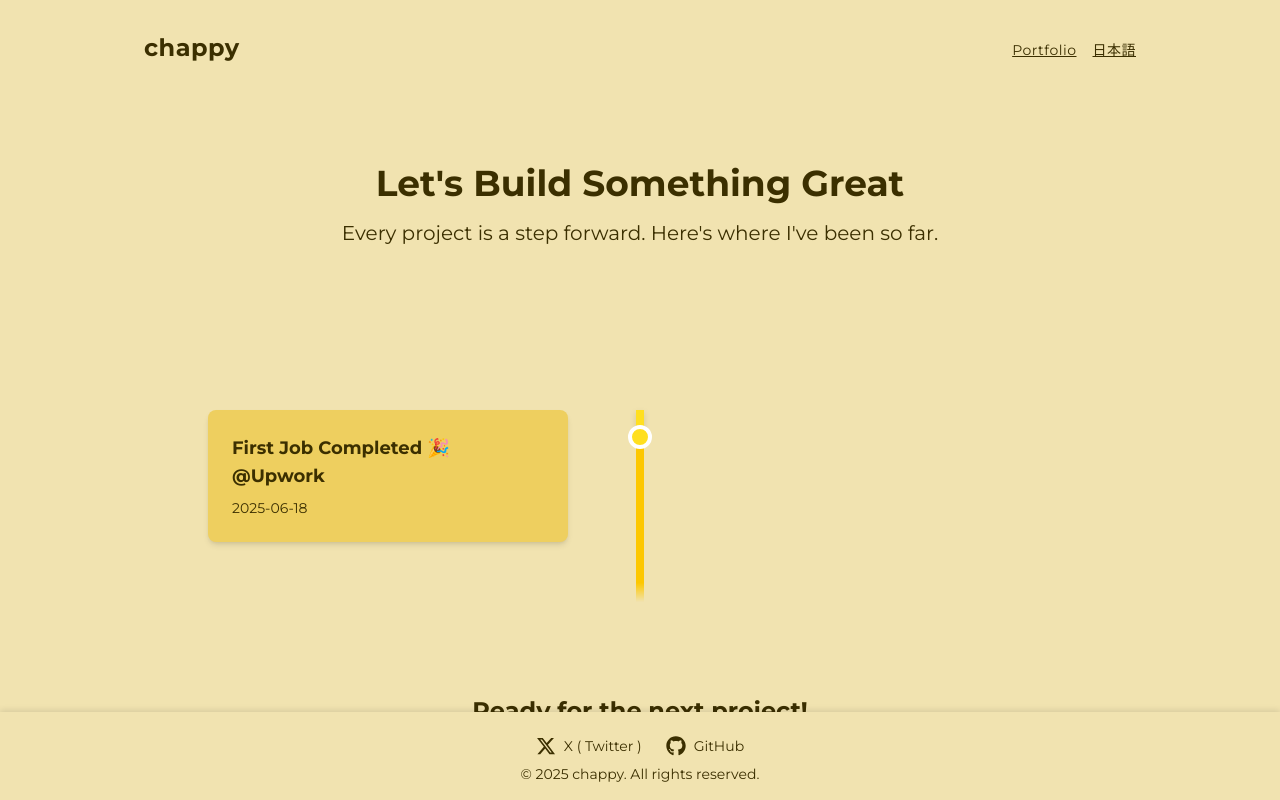
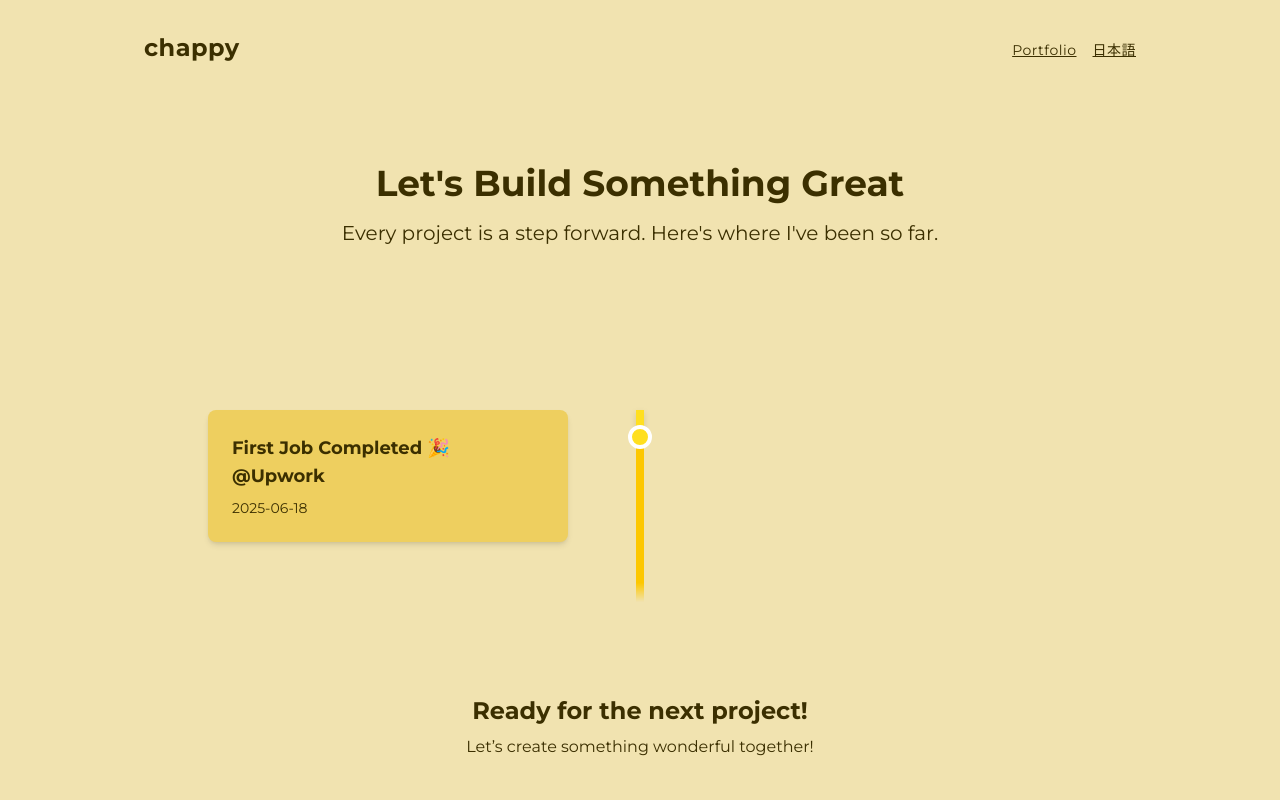
Before and after one commit to chappy-666/chappy-666.github.io, a Next.js app in the folder src/: page /portfolio in a window 1280 px wide. Shown: the top 800 px of the page. Built offline with nearby package versions, Linux system fonts and the light colour scheme.

Commit message:
padding adjustment

```diff
--- a/src/app/frame/footer.tsx
+++ b/src/app/frame/footer.tsx
@@ -1,7 +1,7 @@
 import { FaXTwitter, FaGithub } from "react-icons/fa6";
 export default function Footer() {
   return (
-    <footer className="fixed bottom-0 left-0 w-full pt-6 pb-4 text-center text-sm z-50 shadow-[0_-2px_6px_rgba(0,0,0,0.1)] bg-[var(--color-bg)]">
+    <footer className="bg-[var(--color-bg)] shadow-[0_-2px_6px_rgba(0,0,0,0.1)] pt-6 pb-12 w-full text-sm text-center">
       <div className="flex justify-center gap-6 mb-2">
         <a
           href="https://twitter.com/chappy_job"
--- a/src/app/layout.tsx
+++ b/src/app/layout.tsx
@@ -51,11 +51,13 @@ export default function RootLayout({
   return (
     <html lang="en">
       <body
-        className={`${montserrat.className} ${geistSans.variable} ${geistMono.variable} antialiased`}
+        className={`${montserrat.className} ${geistSans.variable} ${geistMono.variable} min-h-screen flex flex-col antialiased`}
       >
         <LanguageProvider>
           <Header />
-          <div className="pb-24 pt-20 max-w-5xl w-full mx-auto">{children}</div>
+          <div className="flex-grow mx-auto pt-20 pb-4 w-full max-w-5xl">
+            {children}
+          </div>
           <Footer />
         </LanguageProvider>
       </body>
```
